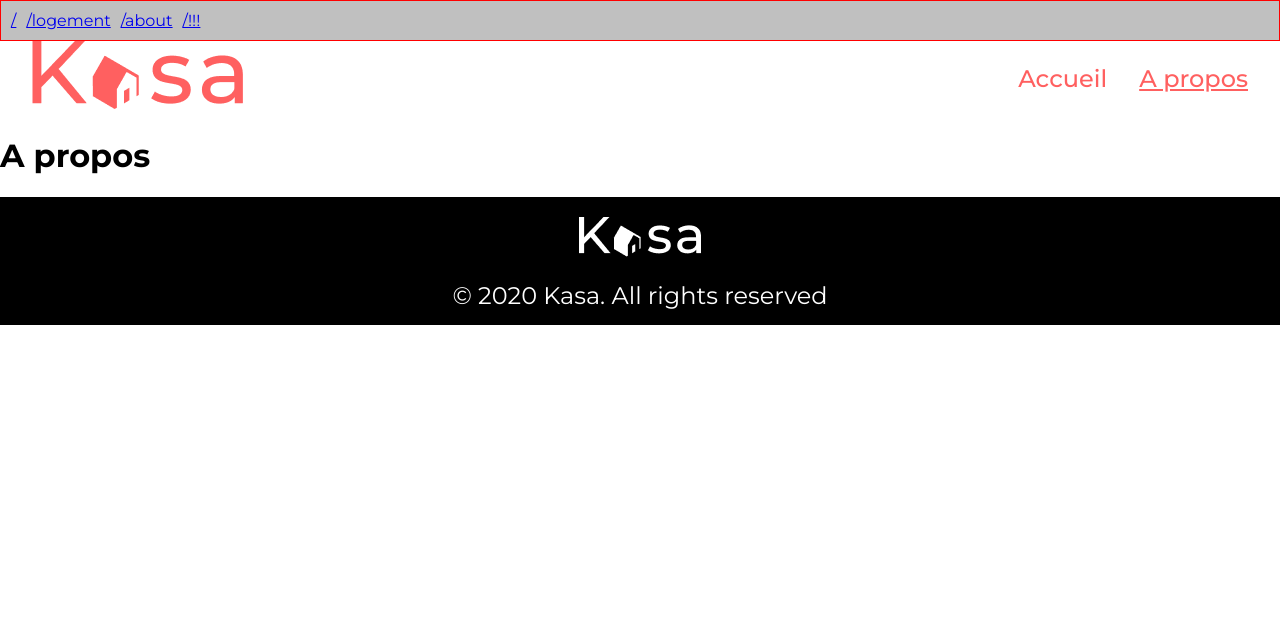
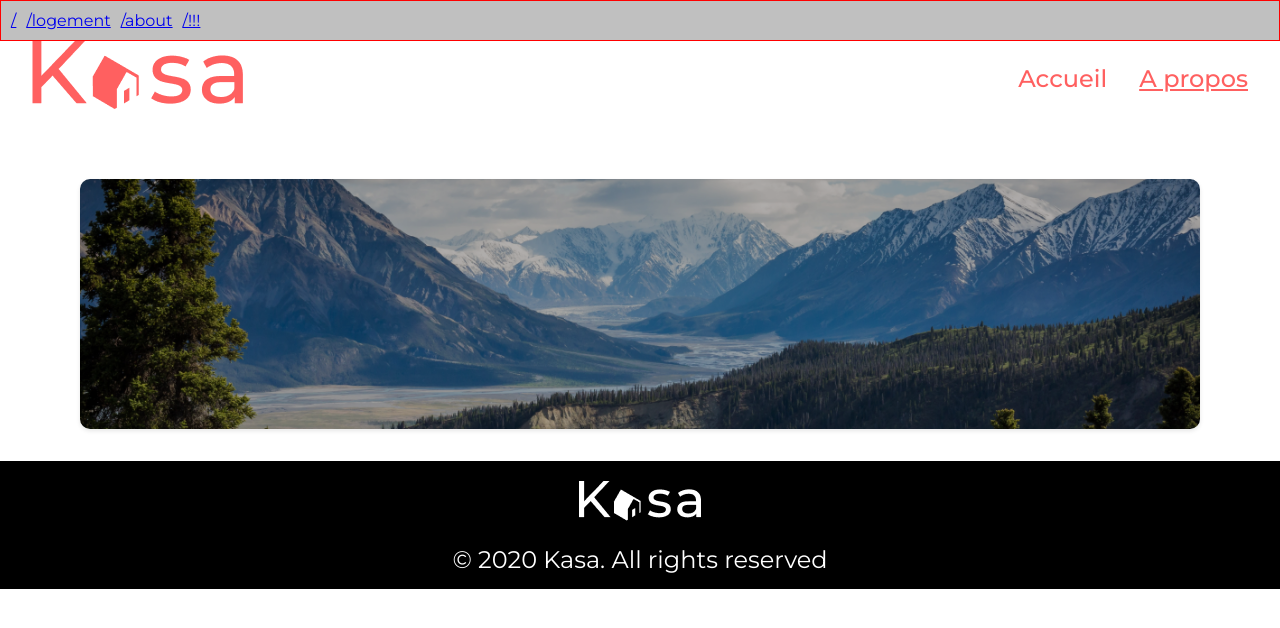
Before and after one commit to jcaldicote/P6-Kasa, a React (Vite) app: page /about in a window 1280 px wide. Shown: the top 628 px of the page. Built offline with nearby package versions, Linux system fonts and the light colour scheme.

Commit message:
ajout banner pour page About

```diff
--- a/src/components/Banner.jsx
+++ b/src/components/Banner.jsx
@@ -1,5 +1,6 @@
 import React from "react";
 import ImgMainBanner from "../assets/imghome.png";
+import ImgAboutBanner from "../assets/imgabout.png";
 import "./Banner.scss";
 
 export default function MainBanner() {
@@ -14,3 +15,15 @@ export default function MainBanner() {
     </div>
   );
 }
+
+export function AboutBanner() {
+  return (
+    <div className="about-banner">
+      <img
+        src={ImgAboutBanner}
+        alt="banner-Kasa-About"
+        className="main-banner__img"
+      />
+    </div>
+  );
+}
--- a/src/components/Banner.scss
+++ b/src/components/Banner.scss
@@ -1,4 +1,5 @@
-.main-banner {
+.main-banner,
+.about-banner {
   display: flex;
   flex-direction: column;
   align-items: center;
--- a/src/pages/About.jsx
+++ b/src/pages/About.jsx
@@ -1,9 +1,10 @@
-import React from 'react';
+import React from "react";
+import { AboutBanner } from "../components/Banner.jsx";
 
 export default function About() {
   return (
-    <div>
-      <h1>A propos</h1>
-    </div>
+    <>
+      <AboutBanner />
+    </>
   );
 }
```
